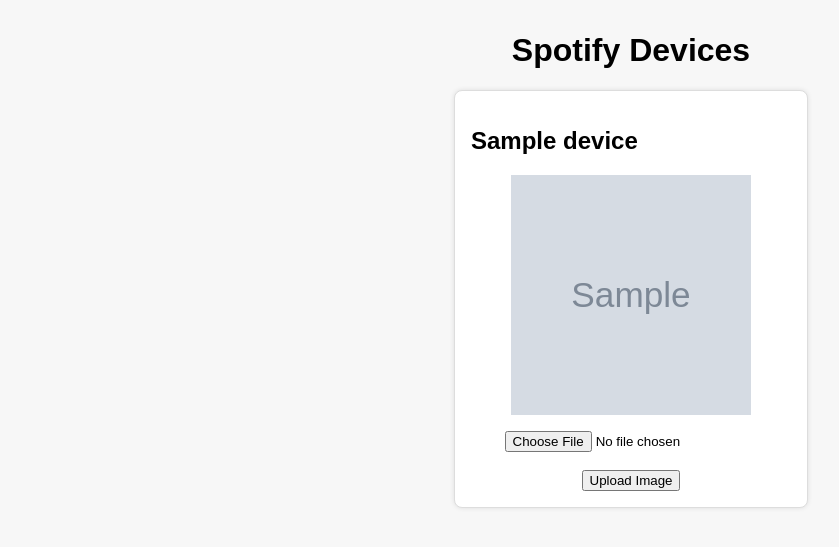
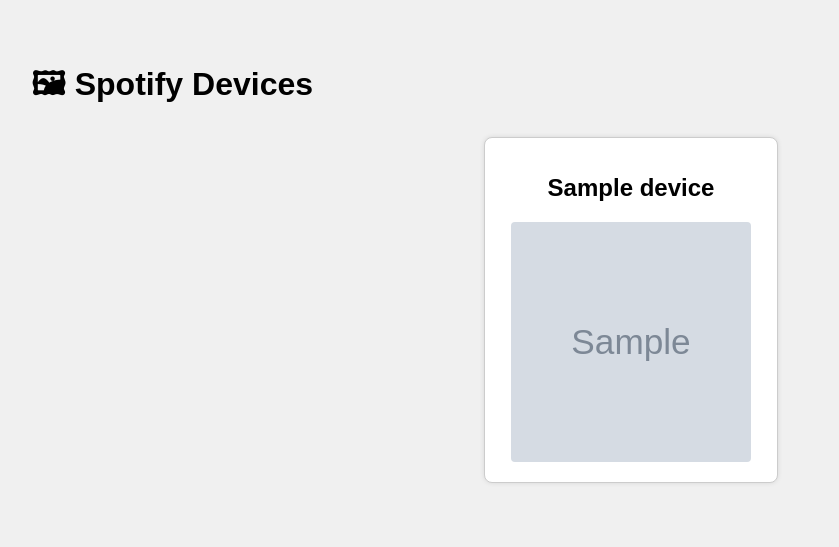
Before and after one commit to harkle-the-cake/iot_musiccontrol, a Flask app: template devices-display/templates/index.html in a window 1280 px wide. Shown: the top 547 px of the page, without its empty margins (9-848 px from the left). Run offline with Flask 3, Linux system fonts and the light colour scheme; the template is opened without the code that fills it: most values are stand-ins (such as "Sample title", 1, 10 or a date in 2020); grey boxes marked "Sample" are stand-in pictures.

Commit message:
changing to clean working design

```diff
--- a/devices-display/app.py
+++ b/devices-display/app.py
@@ -80,7 +80,7 @@
     device_name = device.get('name', 'unknown').lower().replace(" ", "_")
 
     # Load mapping file (can be JSON or just file lookup)
-    images_dir = Path(__file__).resolve().parent / "images"
+    images_dir = Path(__file__).resolve().parent / "static" / "images"
     specific_path = images_dir / f"{device_id}.jpg"
     fallback_path = images_dir / f"{device_name}.jpg"
     default_path = images_dir / "default.jpg"
--- a/devices-display/templates/index.html
+++ b/devices-display/templates/index.html
@@ -2,52 +2,46 @@
 <html lang="en">
 <head>
   <meta charset="UTF-8">
-    <title>Spotify Device Image Upload</title>
+  <title>Spotify Devices</title>
   <style>
     body {
       font-family: sans-serif;
-            background: #f7f7f7;
-            margin: 2rem;
-        }
-        h1 {
-            text-align: center;
+      background: #f0f0f0;
+      padding: 2rem;
     }
     .device {
       background: #fff;
-            border: 1px solid #ddd;
+      border: 1px solid #ccc;
       border-radius: 8px;
       padding: 1rem;
       margin: 1rem auto;
-            width: 320px;
+      width: 260px;
+      text-align: center;
       box-shadow: 0 0 5px rgba(0,0,0,0.1);
     }
     .device img {
       width: 240px;
       height: 240px;
       object-fit: cover;
-            display: block;
-            margin: 0 auto 1rem;
+      cursor: pointer;
+      border-radius: 4px;
     }
-        .device form {
-            text-align: center;
+    input[type="file"] {
+      display: none;
     }
   </style>
 </head>
 <body>
-    <h1>Spotify Devices</h1>
+  <h1>🖼 Spotify Devices</h1>
 
   {% for device in devices %}
   <div class="device">
     <h2>{{ device.name }}</h2>
-        {% if device.image_url %}
-            <img src="{{ device.image_url }}" alt="{{ device.name }}">
-        {% else %}
-            <p><em>No image assigned.</em></p>
-        {% endif %}
     <form action="{{ url_for('upload', device_id=device.id) }}" method="POST" enctype="multipart/form-data">
-            <input type="file" name="file" accept="image/*" required>
-            <br><br>
-            <button type="submit">Upload Image</button>
+      <label>
+        <img src="{{ device.image_url }}" alt="Device image" onclick="this.parentElement.querySelector('input[type=file]').click();">
+        <input type="file" name="file" accept="image/*" onchange="this.form.submit()">
+      </label>
     </form>
   </div>
   {% endfor %}
--- a/devices-display/web.py
+++ b/devices-display/web.py
@@ -15,7 +15,8 @@
 cache_path = Path(__file__).resolve().parent / ".spotify_cache"
 
 app = Flask(__name__)
-app.config['UPLOAD_FOLDER'] = Path(__file__).resolve().parent / "images"
+app.config['UPLOAD_FOLDER'] = Path(__file__).resolve().parent / "static" / "images"
+app.config['UPLOAD_FOLDER'].mkdir(parents=True, exist_ok=True)
 app.config['MAX_CONTENT_LENGTH'] = 5 * 1024 * 1024  # max 5MB
 
 # Spotify Auth
@@ -36,9 +37,11 @@
 
     for d in devices:
         device_id = d.get("id")
+        device_name = d.get("name", "Unnamed")
         image_path = image_dir / f"{device_id}.jpg"
-        d["has_image"] = image_path.exists()
-        d["image_url"] = url_for('static', filename=f"{device_id}.jpg") if d["has_image"] else None
+        d["image_url"] = url_for('static', filename=f"images/{device_id}.jpg") if image_path.exists() \
+                         else url_for('static', filename="images/default.jpg")
+        d["name"] = device_name
 
     return render_template("index.html", devices=devices)
 
```
Also changed, not shown: devices-display/static/images/default.jpg (renamed from devices-display/images/default.jpg). Lines whose indentation alone changed are shown as unchanged.
